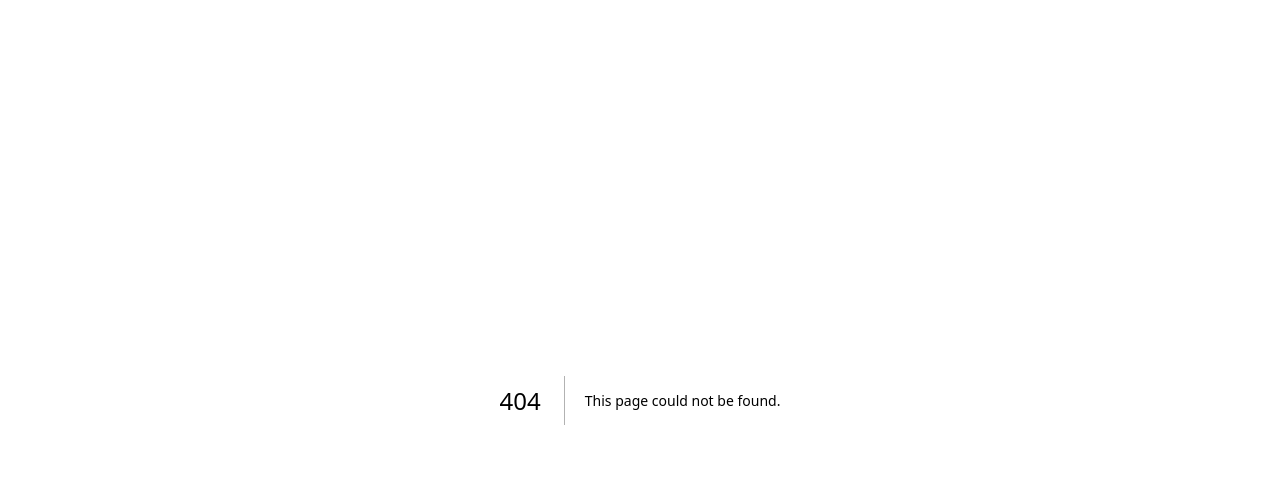
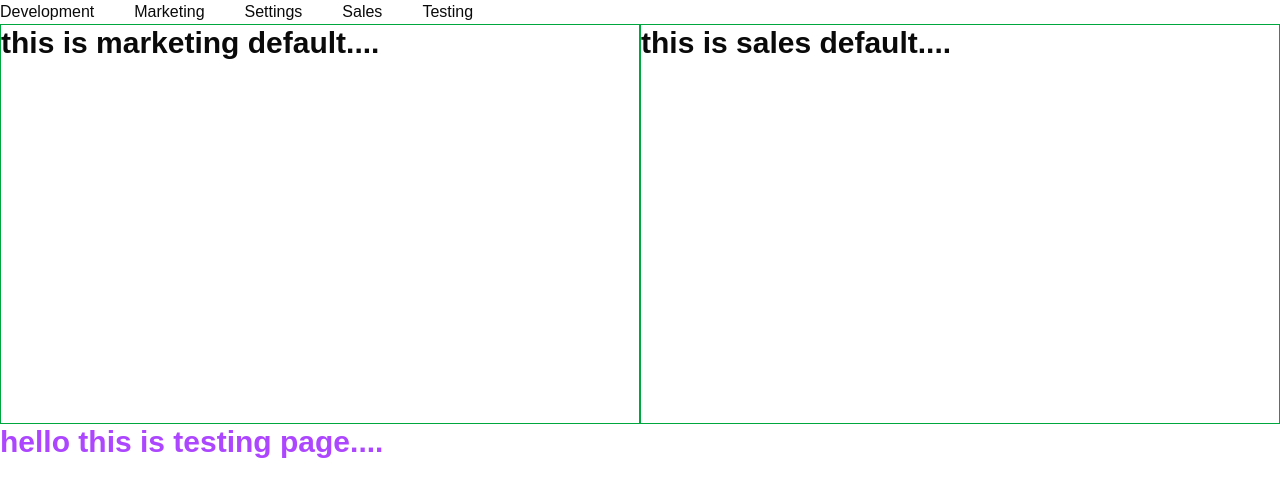
Before and after one commit to anto-das/prisma-blog-client, a Next.js app: page /testing in a window 1280 px wide. Before the commit this address had no page. Shown: the top 496 px of the page. Built offline with nearby package versions, Linux system fonts and the light colour scheme.

Commit message:
added parallal routing

```diff
--- /dev/null
+++ b/src/app/(practise)/@marketingSlot/default.tsx
@@ -0,0 +1,11 @@
+import React from "react";
+
+const MarketingDefault = () => {
+  return (
+    <div className="border border-green-600 min-h-[50vh] w-1/2">
+      <h1 className="text-3xl font-bold">this is marketing default....</h1>
+    </div>
+  );
+};
+
+export default MarketingDefault;
--- /dev/null
+++ b/src/app/(practise)/@marketingSlot/marketing/page.tsx
@@ -0,0 +1,11 @@
+import React from 'react'
+
+const MarketingPage = () => {
+  return (
+    <div className='border border-blue-600 min-h-[50vh] w-1/2'>
+      <h1 className='text-3xl font-bold'>this is marketing page....</h1>
+    </div>
+  )
+}
+
+export default MarketingPage
--- /dev/null
+++ b/src/app/(practise)/@marketingSlot/marketing/settings/page.tsx
@@ -0,0 +1,11 @@
+import React from 'react'
+
+const SettingPage = () => {
+  return (
+    <div className='border border-yellow-600 min-h-[50vh] w-1/2'>
+      <h1 className='text-3xl font-bold'>this is settings default....</h1>
+    </div>
+  )
+}
+
+export default SettingPage
--- /dev/null
+++ b/src/app/(practise)/@salesSlot/default.tsx
@@ -0,0 +1,11 @@
+import React from "react";
+
+const SalesDefault = () => {
+  return (
+    <div className="border border-green-600 min-h-[50vh] w-1/2">
+      <h1 className="text-3xl font-bold">this is sales default....</h1>
+    </div>
+  );
+};
+
+export default SalesDefault;
--- /dev/null
+++ b/src/app/(practise)/@salesSlot/sales/page.tsx
@@ -0,0 +1,11 @@
+import React from 'react'
+
+const SalesPage = () => {
+  return (
+    <div className='border border-green-600 min-h-[50vh] w-1/2'>
+      <h1 className='text-3xl font-bold'>this is sales page....</h1>
+    </div>
+  )
+}
+
+export default SalesPage
--- /dev/null
+++ b/src/app/(practise)/development/page.tsx
@@ -0,0 +1,11 @@
+import React from 'react'
+
+const DevelopmentPage = () => {
+  return (
+    <div className='border border-red-500 min-h-[50vh] w-1/2'>
+      <h1 className='text-3xl font-bold text-red-500'> Development</h1>
+    </div>
+  )
+}
+
+export default DevelopmentPage
--- /dev/null
+++ b/src/app/(practise)/layout.tsx
@@ -0,0 +1,31 @@
+import Link from "next/link";
+import React from "react";
+
+const PracticeLayout = ({
+  children,
+  marketingSlot,
+  salesSlot,
+}: {
+  children: React.ReactNode;
+  marketingSlot: React.ReactNode;
+  salesSlot: React.ReactNode;
+}) => {
+  return (
+    <div>
+      <div className="flex gap-10">
+        <Link href={"/development"}>Development</Link>
+        <Link href={"/marketing"}>Marketing</Link>
+        <Link href={"/marketing/settings"}>Settings</Link>
+        <Link href={"/sales"}>Sales</Link>
+        <Link href={"/testing"}>Testing</Link>
+      </div>
+      <div className="flex">
+        {marketingSlot}
+        {salesSlot}
+      </div>
+      {children}
+    </div>
+  );
+};
+
+export default PracticeLayout;
--- /dev/null
+++ b/src/app/(practise)/testing/page.tsx
@@ -0,0 +1,11 @@
+import React from 'react'
+
+const TestingPage = () => {
+  return (
+    <div>
+      <h1 className='text-3xl font-bold text-purple-500' >hello this is testing page....</h1>
+    </div>
+  )
+}
+
+export default TestingPage
```
